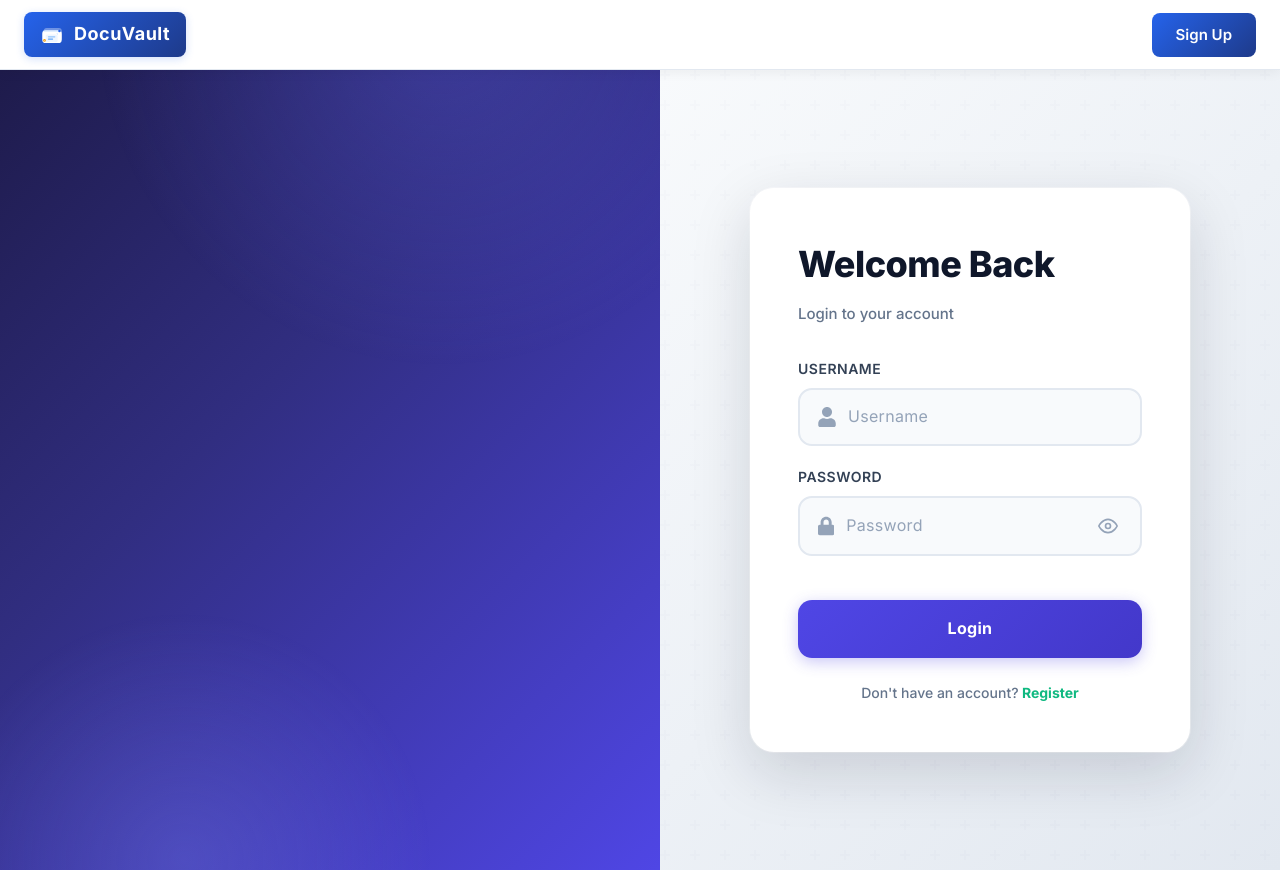
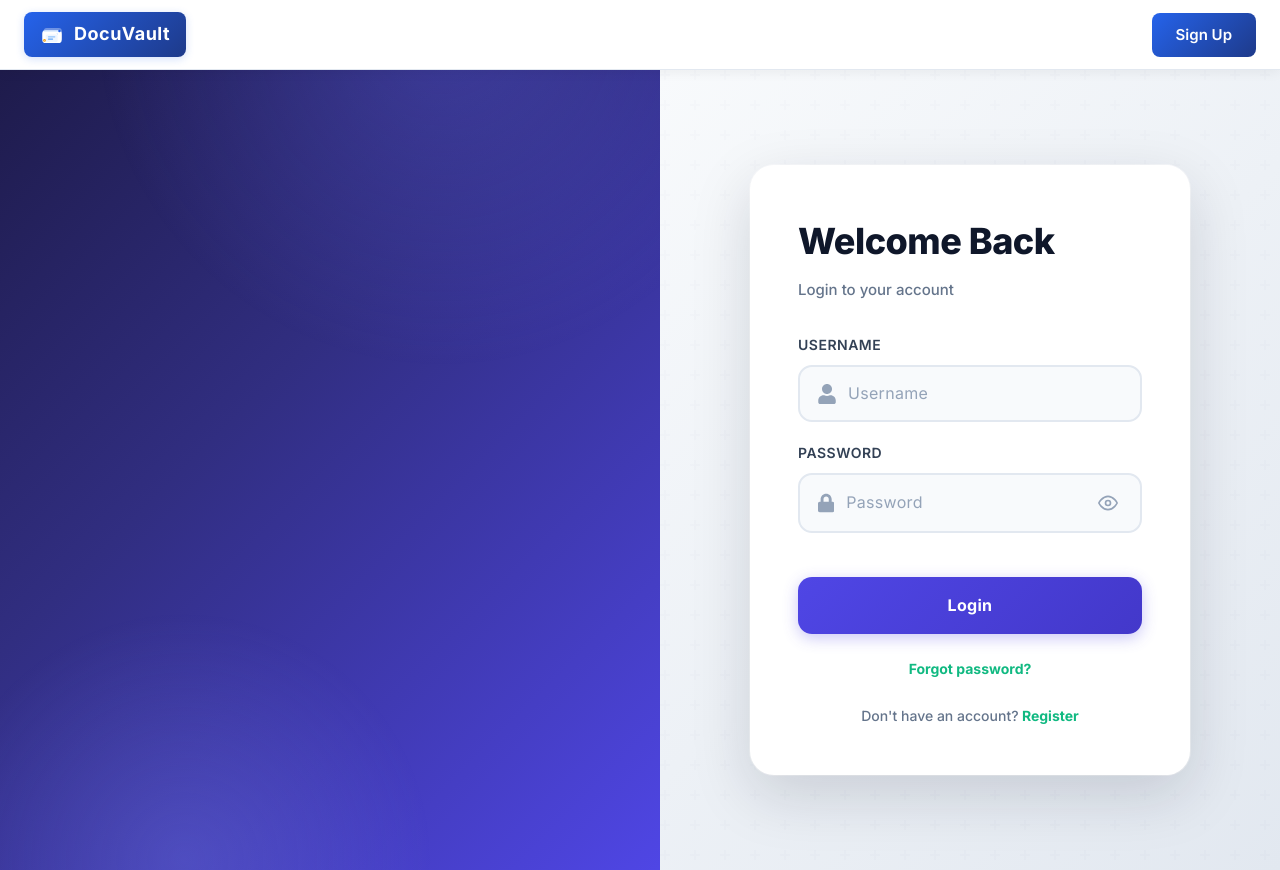
Before and after one commit to chinna632007/vault-frontend, a React (Vite) app: page /login in a window 1280 px wide. Built offline with nearby package versions, Linux system fonts and the light colour scheme; no server answers.

Commit message:
Add password reset: src/pages/login/login.jsx

```diff
--- a/src/pages/login/login.jsx
+++ b/src/pages/login/login.jsx
@@ -17,6 +17,7 @@ function Login() {
   const [error, setError] = useState("");
   const [loading, setLoading] = useState(false);
   const registrationSuccess = location.state?.registrationSuccess;
+  const passwordResetSuccess = location.state?.passwordResetSuccess;
 
   const handleInputChange = (e) => {
     const { name, value } = e.target;
@@ -63,6 +64,7 @@ function Login() {
               Registration complete. Use your new credentials to sign in.
             </div>
           )}
+          {passwordResetSuccess && <div className="success-message">Password updated. Sign in with your new password.</div>}
 
           <form onSubmit={handleSubmit} autoComplete="off">
             <div className="input-group">
@@ -110,6 +112,10 @@ function Login() {
           </form>
 
           <div className="register-link">
+            <Link to="/forgot-password">Forgot password?</Link>
+          </div>
+
+          <div className="register-link">
             Don't have an account?
             <Link to="/register"> Register</Link>
           </div>
```
